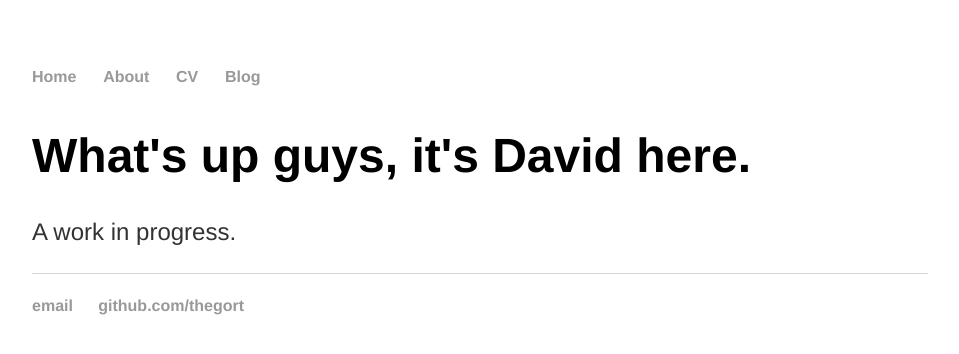
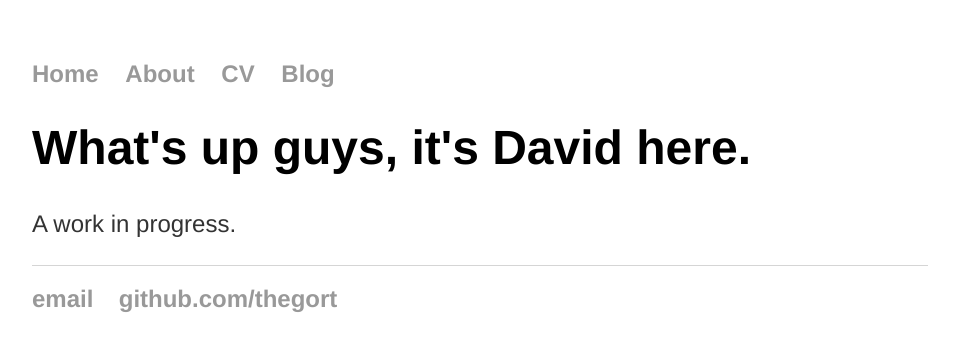
Before and after one commit to TheGort/thegort.github.io, a Jekyll site: the page built from index.html, in a window 1280 px wide. Shown: the top 354 px of the page, without its empty margins (160-1119 px from the left). Built offline with Jekyll 4.4.1, drawn with Linux system fonts in a browser that asks for light colours.

Commit message:
Update main.css

```diff
--- a/css/main.css
+++ b/css/main.css
@@ -18,6 +18,7 @@ nav ul li, footer ul li {
 }
 a {
     text-decoration: none;
+    font-size: 1.5em;
     color: #999;
 }
 a:hover {
@@ -43,7 +44,6 @@ footer {
 }
 
 ul {
-    margin: 20px auto 40px;
     font-size: 1.5em;
     font-family:'Helvetica', 'Arial', 'Sans-Serif';
 }
```
